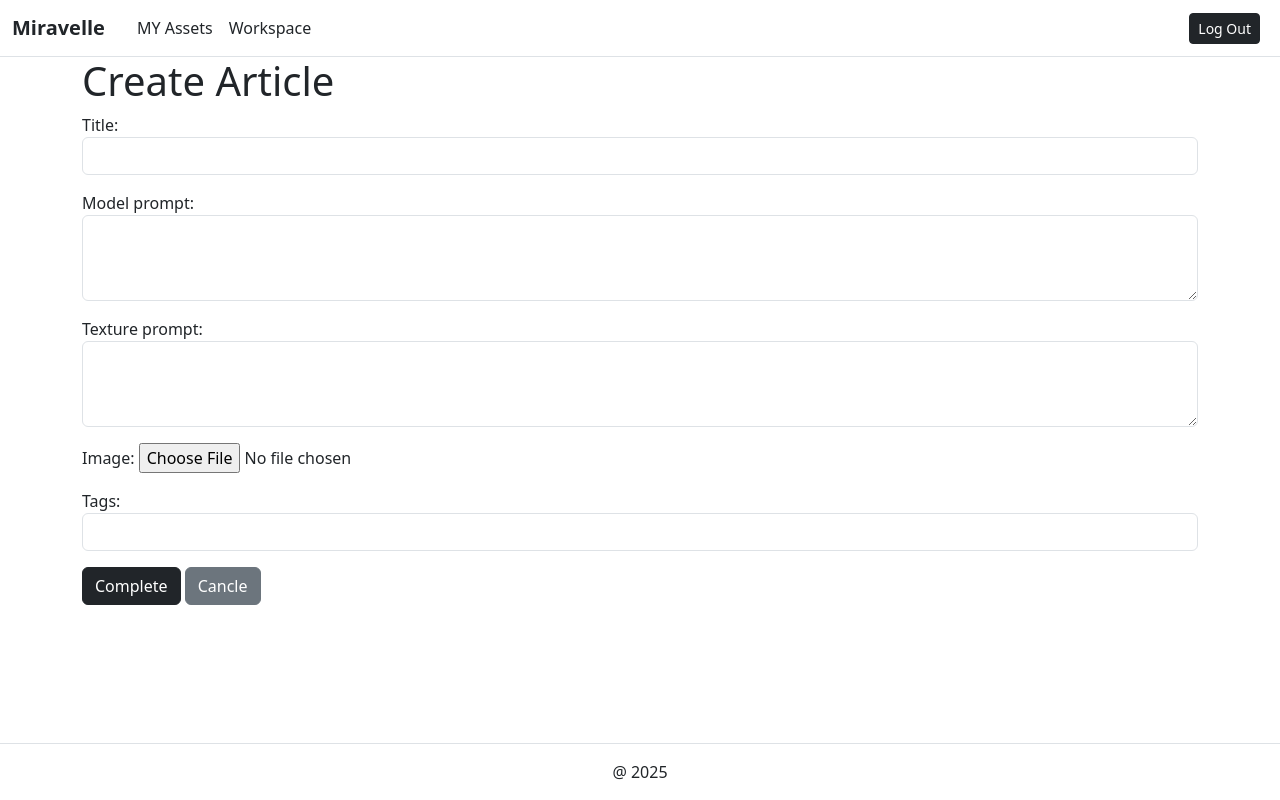
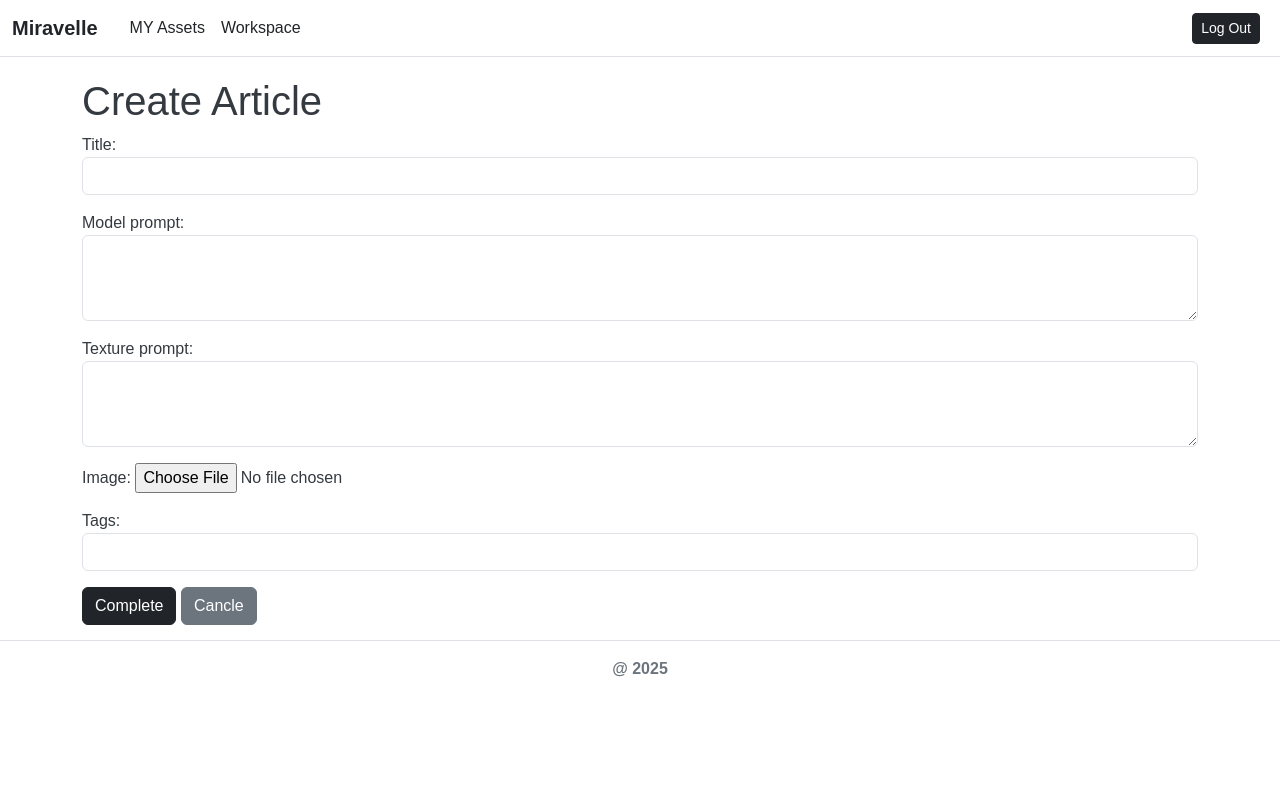
Before and after one commit to eungyukm/Miravelle, a Django app: page /create/ in a window 1280 px wide. Run offline with Django 5.2, Linux system fonts and the light colour scheme; the visitor is signed in with stand-in values (Sample User, id 1).

Commit message:
fix : footer fixed-bottom delete

```diff
--- a/core/users/templates/base.html
+++ b/core/users/templates/base.html
@@ -5,8 +5,9 @@
     <meta name="viewport" content="width=device-width, initial-scale=1.0">
     <!-- Bootstrap CSS -->
     <link href="https://cdn.jsdelivr.net/npm/bootstrap@5.3.3/dist/css/bootstrap.min.css" rel="stylesheet" integrity="sha384-QWTKZyjpPEjISv5WaRU9OFeRpok6YctnYmDr5pNlyT2bRjXh0JMhjY6hW+ALEwIH" crossorigin="anonymous">
-
     <title>Miravelle</title>
+    {% load static %}
+    <link rel="stylesheet" href="{% static "articles_css/style.css" %}">
 </head>
 <body>
     <!-- As a link  Header-->
@@ -32,9 +33,9 @@
     {% block content %}
     {% endblock content %}
     <!--Footer-->
-    <footer class="py-0 bg-transparent border-top fixed-bottom"> <!--배경은 투명, 선으로만-->
-        <div class="container">
-            <p class="m-3 text-center text-color: rgb(195, 193, 193)">@ 2025</p>
+    <footer class="py-0 bg-transparent border-top"> <!--배경은 투명, 선으로만-->
+        <div class="footer">
+            <p class="m-3 text-center text-color: rgb(195, 193, 193)"><strong>@ 2025</strong></p>
         </div>
     </footer>
     <!-- Bootstrap JS-->
```
